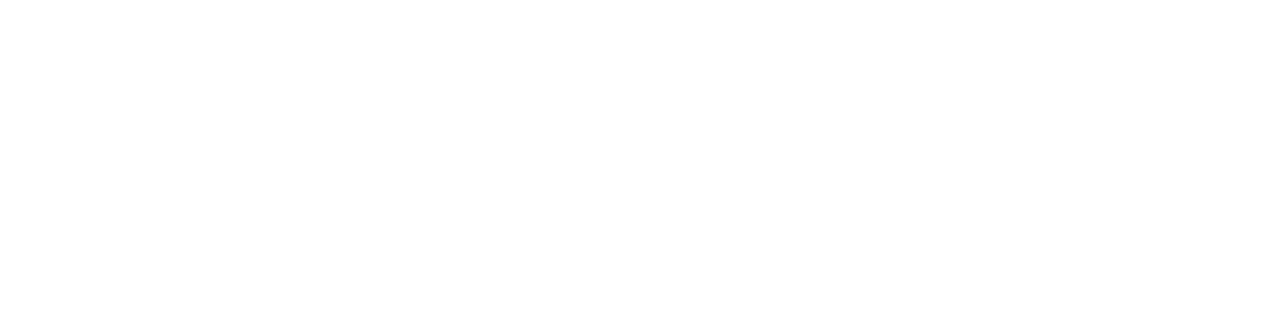
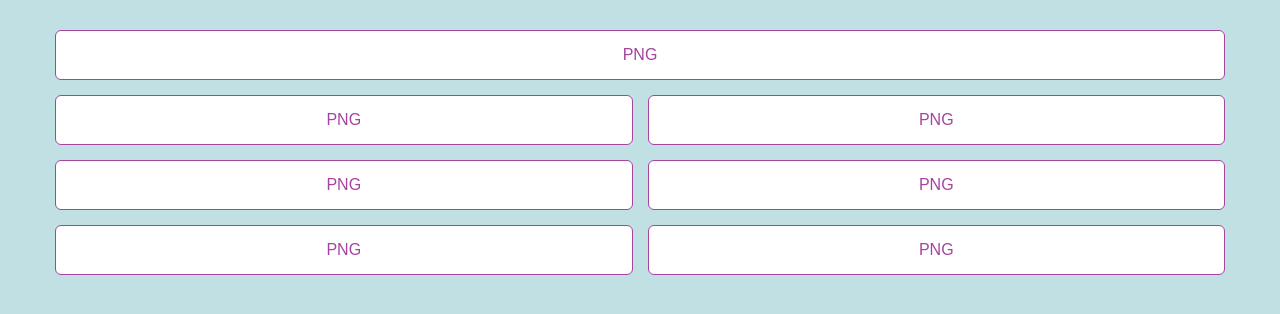
Before and after one commit to speker2010/trendy, a plain HTML site: page index.html in a window 1280 px wide. Drawn offline with Linux system fonts and the light colour scheme.

Commit message:
First layout

```diff
--- a/index.html
+++ b/index.html
@@ -2,9 +2,54 @@
 <html lang="en">
 <head>
 	<meta charset="UTF-8">
-	<title></title>
+	<title>Trendy</title>
+	<style>
+		body {
+			background: #C0E0E3;
+			font-family: sans-serif;
+			padding: 0;
+			margin: 0;
+		}
+		.container {
+			padding-top: 30px;
+			max-width: 1170px;
+			margin: 0 auto;
+			display: grid;
+			grid-gap: 15px;
+			grid-template-areas: "header header";
+		}
+
+		.header {
+			grid-area: header;
+		}
+
+		.header,
+		.link {
+			background: #fff;
+			display: flex;
+			align-items: center;
+			justify-content: center;
+			color: #A5439F;
+			border: 1px solid #A5439F;
+			padding: 15px;
+			text-decoration: none;
+			text-transform: uppercase;
+			border-radius: 6px;
+		}
+		.link:hover {
+			text-decoration: underline;
+		}
+	</style>
 </head>
 <body>
-
+	<div class="container">
+		<div class="header">png</div>
+		<a class="link" href="https://google.com">png</a>
+		<a class="link" href="https://google.com">png</a>
+		<a class="link" href="https://google.com">png</a>
+		<a class="link" href="https://google.com">png</a>
+		<a class="link" href="https://google.com">png</a>
+		<a class="link" href="https://google.com">png</a>
+	</div>
 </body>
 </html>
```
